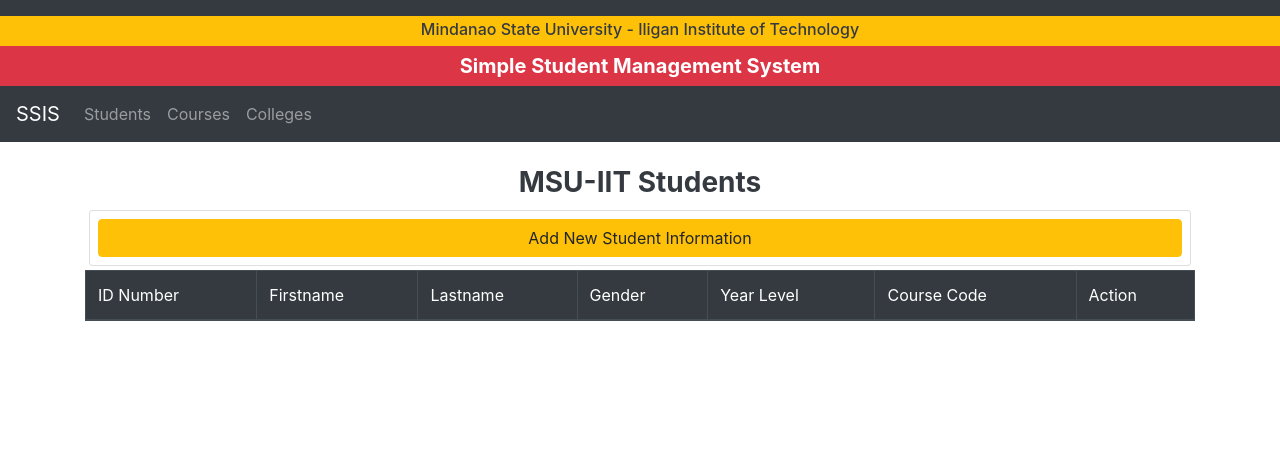
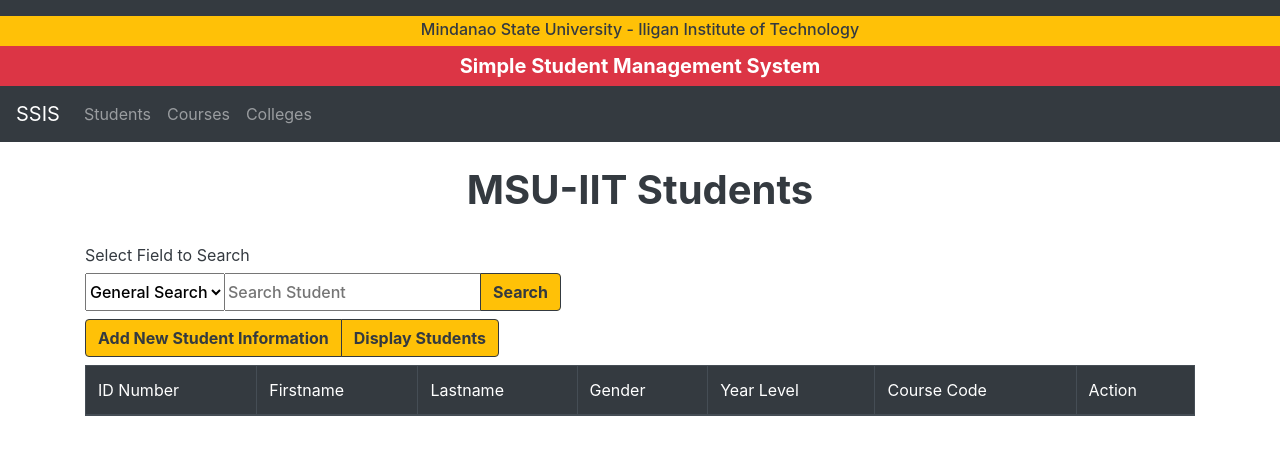
Before and after one commit to lyca-penales/SSIS_Web_Version, a Flask app: page /students in a window 1280 px wide. Shown: the top 455 px of the page. Run offline with Flask 2, Linux system fonts and the light colour scheme; data comes from the database, SQL or seed files in the repository; some libraries are stand-ins or nearby versions.

Commit message:
adding search by field functions

```diff
--- a/main.py
+++ b/main.py
@@ -17,7 +17,7 @@
 conn = mysql.connect()
 cur = conn.cursor(pymysql.cursors.DictCursor)
 
-@app.route('/ssis_home')
+@app.route('/')
 def ssis_home():
     return render_template('ssis_home.html')
 
@@ -89,13 +89,90 @@
     flash('Student Removed Successfully!')
     return redirect(url_for('students'))
 
+#Search Student by Fields
+@app.route('/student/search', methods=['GET', 'POST'])
+def search_student():
+    if request.method == 'POST':
+        u_input = request.form.get('u_search')
+        field = request.form.get('search_select')
+
+        if field == 'student_id':
+            cur.execute('SELECT * FROM student WHERE Student_Id = %s', (u_input))
+            data = cur.fetchall()
+            for u_input in data:
+                return render_template('students.html', student = data)
+            else:
+                flash('Sorry, no data found. Please try again.')
+                return redirect(url_for('students'))
+        elif field == 'firstname':
+            cur.execute('SELECT * FROM student WHERE Firstname = %s', (u_input))
+            data = cur.fetchall()
+            for u_input in data:
+                return render_template('students.html', student = data)
+            else:
+                flash('Sorry, no data found. Please try again.')
+                return redirect(url_for('students'))
+        elif field == 'lastname':
+            cur.execute('SELECT * FROM student WHERE Lastname = %s', (u_input))
+            data = cur.fetchall()
+            for u_input in data:
+                return render_template('students.html', student = data)
+            else:
+                flash('Sorry, no data found. Please try again.')
+                return redirect(url_for('students'))
+        elif field == 'gender':
+            cur.execute('SELECT * FROM student WHERE Gender = %s', (u_input))
+            data = cur.fetchall()
+            for u_input in data:
+                return render_template('students.html', student = data)
+            else:
+                flash('Sorry, no data found. Please try again.')
+                return redirect(url_for('students'))
+        elif field == 'year_level':
+            cur.execute('SELECT * FROM student WHERE Year_Level = %s', (u_input))
+            data = cur.fetchall()
+            for u_input in data:
+                return render_template('students.html', student = data)
+            else:
+                flash('Sorry, no data found. Please try again.')
+                return redirect(url_for('students'))
+        elif field == 'year_level':
+            cur.execute('SELECT * FROM student WHERE Year_Level = %s', (u_input))
+            data = cur.fetchall()
+            for u_input in data:
+                return render_template('students.html', student = data)
+            else:
+                flash('Sorry, no data found. Please try again.')
+                return redirect(url_for('students'))
+        elif field == 'course_code':
+            cur.execute('SELECT * FROM student WHERE Course_Code = %s', (u_input))
+            data = cur.fetchall()
+            for u_input in data:
+                return render_template('students.html', student = data)
+            else:
+                flash('Sorry, no data found. Please try again.')
+                return redirect(url_for('students'))
+        else:
+            cur.execute('''SELECT * FROM student
+                        WHERE  Student_Id = %s OR
+                               Firstname = %s OR
+                               Lastname = %s OR
+                               Gender = %s OR
+                               Year_Level = %s OR
+                               Course_Code = %s''', (u_input, u_input, u_input, u_input, u_input, u_input))
+            data = cur.fetchall()
+            for u_input in data:
+                return render_template('students.html', student = data)
+            else:
+                flash('Sorry, no data found. Please try again.')
+                return redirect(url_for('students'))
 
 #----------COURSE----------#
 #Display Course
 @app.route('/courses')
 def courses():
     cur.execute("""
-                SELECT a.Course_Code, a.Course_Name, a.College_Code, c.College_Name
+                SELECT a.Course_Code, a.Course_Name, a.College_Code
                 FROM courses a
                 JOIN college c ON a.College_Code = c.College_Code
                 ORDER BY a.Course_Code DESC
@@ -148,6 +225,45 @@
     flash('Course Removed Successfully!')
     return redirect(url_for('courses'))
 
+#Search Course by Fields
+@app.route('/course/search', methods=['GET', 'POST'])
+def search_course():
+    if request.method == 'POST':
+        u_input = request.form.get('u_search')
+        field = request.form.get('search_select')
+
+        if field == 'course_code':
+            cur.execute('SELECT * FROM courses WHERE Course_Code = %s', (u_input))
+            data = cur.fetchall()
+            for u_input in data:
+                return render_template('courses.html', courses = data)
+            else:
+                flash('Sorry, no data found. Please try again.')
+                return redirect(url_for('courses'))
+        elif field == 'course_name':
+            cur.execute('SELECT * FROM courses WHERE Course_Name = %s', (u_input))
+            data = cur.fetchall()
+            for u_input in data:
+                return render_template('courses.html', courses = data)
+            else:
+                flash('Sorry, no data found. Please try again.')
+                return redirect(url_for('courses'))
+        elif field == 'college_code':
+            cur.execute('SELECT * FROM courses WHERE College_Code = %s', (u_input))
+            data = cur.fetchall()
+            for u_input in data:
+                return render_template('courses.html', courses = data)
+            else:
+                flash('Sorry, no data found. Please try again.')
+                return redirect(url_for('courses'))
+        else:
+            cur.execute('SELECT * FROM courses WHERE Course_Code = %s OR Course_Name = %s OR  College_Code = %s', (u_input, u_input, u_input))
+            data = cur.fetchall()
+            for u_input in data:
+                return render_template('courses.html', courses = data)
+            else:
+                flash('Sorry, no data found. Please try again.')
+                return redirect(url_for('courses'))
 
 #----------COLLEGE----------#
 #Display College
@@ -155,7 +271,6 @@
 def colleges():
     cur.execute('SELECT * FROM college')
     data = cur.fetchall()
-    #cur.close()
     return render_template('colleges.html', college = data)
 
 #Add College
@@ -199,6 +314,38 @@
     flash('College Removed Successfully!')
     return redirect(url_for('colleges'))
 
+#Search College by Fields
+@app.route('/college/search', methods=['GET', 'POST'])
+def search_college():
+    if request.method == 'POST':
+        u_input = request.form.get('u_search')
+        field = request.form.get('search_select')
+
+        if field == 'college_code':
+            cur.execute('SELECT * FROM college WHERE College_Code = %s', (u_input))
+            data = cur.fetchall()
+            for u_input in data:
+                return render_template('colleges.html', college = data)
+            else:
+                flash('Sorry, no data found. Please try again.')
+                return redirect(url_for('colleges'))
+        elif field == 'college_name':
+            cur.execute('SELECT * FROM college WHERE College_Name = %s', (u_input))
+            data = cur.fetchall()
+            for u_input in data:
+                return render_template('colleges.html', college = data)
+            else:
+                flash('Sorry, no data found. Please try again.')
+                return redirect(url_for('colleges'))
+        else:
+            cur.execute('SELECT * FROM college WHERE College_Code = %s OR College_Name = %s', (u_input, u_input))
+            data = cur.fetchall()
+            for u_input in data:
+                return render_template('colleges.html', college = data)
+            else:
+                flash('Sorry, no data found. Please try again.')
+                return redirect(url_for('colleges'))
+
 #starting the app
 if __name__ == "__main__":
     app.run(port=3000, debug=True)
--- a/templates/base.html
+++ b/templates/base.html
@@ -10,6 +10,9 @@
         integrity="sha384-ggOyR0iXCbMQv3Xipma34MD+dH/1fQ784/j6cY/iJTQUOhcWr7x9JvoRxT2MZw1T"
         crossorigin="anonymous">
     <script src="https://ajax.googleapis.com/ajax/libs/jquery/3.2.0/jquery.min.js"></script>
+
+    <script src="https://cdn.datatables.net/1.10.16/js/jquery.dataTables.min.js"></script>
+    <script src="https://cdn.datatables.net/1.10.16/js/dataTables.bootstrap4.min.js"></script>
 
     <title>{% block title %}{% endblock %}</title>
     </head>
--- a/templates/students.html
+++ b/templates/students.html
@@ -2,19 +2,13 @@
 
 {% block title %} SSIS-Students {% endblock%}
 {% block body %}
-    <div class="py-0 my-0 bg-white text-dark" style="height: 40px;">
-        <p class="text-center font-weight-bold h3">
+    <div class="py-0 my-0 bg-white text-dark">
+        <p class="text-center font-weight-bold h1">
             MSU-IIT Students
         </p>
     </div>
 
     <div class="align-middle">
-        <div class="card card-body card-center my-1 py-2 mx-1 px-2">
-            <!-- Button trigger modal -->
-            <button type="button" class="btn btn-warning px-0 mx-0" data-bs-toggle="modal" data-bs-target="#staticBackdrop">
-                Add New Student Information
-            </button>
-
         <!-- Modal -->
         <div class="modal fade" id="staticBackdrop" data-bs-backdrop="static" data-bs-keyboard="false" tabindex="-1" aria-labelledby="staticBackdropLabel" aria-hidden="true">
             <div class="modal-dialog">
@@ -26,27 +20,27 @@
                             Add Student
                         </p>
                         <div class="form-group from-dark">
-                                <label for="ExampleInputCollegeCode">Student Id</label>
+                            <label for="ExampleInputStudentId">Student Id</label>
                             <input type="text" class="form-control" name="Student_Id" placeholder="Enter Student Id e.g. yyyy-nnnn">
                         </div>
                         <div class="form-group">
-                                <label for="ExampleInputCollegeName">Firstname</label>
+                            <label for="ExampleInputFirstname">Firstname</label>
                             <input type="text" class="form-control" name="Firstname" placeholder="Enter Firstname">
                         </div>
                         <div class="form-group">
-                                <label for="ExampleInputCollegeName">Lastname</label>
+                            <label for="ExampleInputLastname">Lastname</label>
                             <input type="text" class="form-control" name="Lastname" placeholder="Enter Lastname">
                         </div>
                         <div class="form-group">
-                                <label for="ExampleInputCollegeName">Gender</label>
+                            <label for="ExampleInputGender">Gender</label>
                             <input type="text" class="form-control" name="Gender" placeholder="Enter Gender">
                         </div>
                         <div class="form-group">
-                                <label for="ExampleInputCollegeName">Year Level</label>
+                            <label for="ExampleInputYearLevel">Year Level</label>
                             <input type="text" class="form-control" name="Year_Level" placeholder="Enter Year Level">
                         </div>
                         <div class="form-group">
-                                <label for="ExampleInputCollegeName">Course Code</label>
+                            <label for="ExampleInputCourseCode">Course Code</label>
                             <input type="text" class="form-control" name="Course_Code" placeholder="Enter Course Code">
                         </div>
                         <div class="modal-footer">
@@ -60,7 +54,51 @@
             </div>
         </div>
     </div>
+
+    <br>
+    <div class="py-0 my-0 bg-white text-dark">
+        <p class="font-weight-normal h6">
+            Select Field to Search
+        </p>
     </div>
+    <div class="search">
+        <form action="{{url_for('search_student')}}" method="POST" class="form-inline">
+            <div class="input-group">
+                <div class="input-group-prepend">
+                    <select id="search_select" name="search_select" class="form-select h6">
+                        <option value="general">General Search</option>
+                        <option value="student_id">Student Id</option>
+                        <option value="firstname">Firstname</option>
+                        <option value="lastname">Lastname</option>
+                        <option value="gender">Gender</option>
+                        <option value="year_level">Year Level</option>
+                        <option value="course_code">Course Code</option>
+                    </select>
+                </div>
+                <input id="u_search" class="searchfield h6" type="text" name="u_search" placeholder="Search Student">
+                <div class="input-group-append">
+                    <button class="btn btn-warning btn-outline-dark btn-search font-weight-bold h2" type="submit">
+                        Search
+                    </button>
+                </div>
+            </div>
+
+            <div class="bg-white text-white">
+                <p>whitespacetofillbetweenbuttonsforpositio</p>
+            </div>
+
+            <div class="btn-group">
+                <!-- Button trigger modal -->
+                <button type="button" class="btn btn-outline-dark btn-warning font-weight-bold h2" data-bs-toggle="modal" data-bs-target="#staticBackdrop">
+                    Add New Student Information
+                </button>
+                <a href="{{ url_for('students') }}" class="btn btn-outline-dark btn-warning font-weight-bold h2">
+                    Display Students
+                </a>
+            </div>
+        </form>
+    </div>
+
     <div class="align-middle">
         <table class="table table-hover table-striped table-bordered table-dark" style="width:100%">
             <thead class="thead-dark">
```
Also changed, not shown: templates/colleges.html (+50 -8 lines), templates/courses.html (+46 -14 lines), templates/sample.txt (+49 -0 lines). Lines whose indentation alone changed are shown as unchanged.
